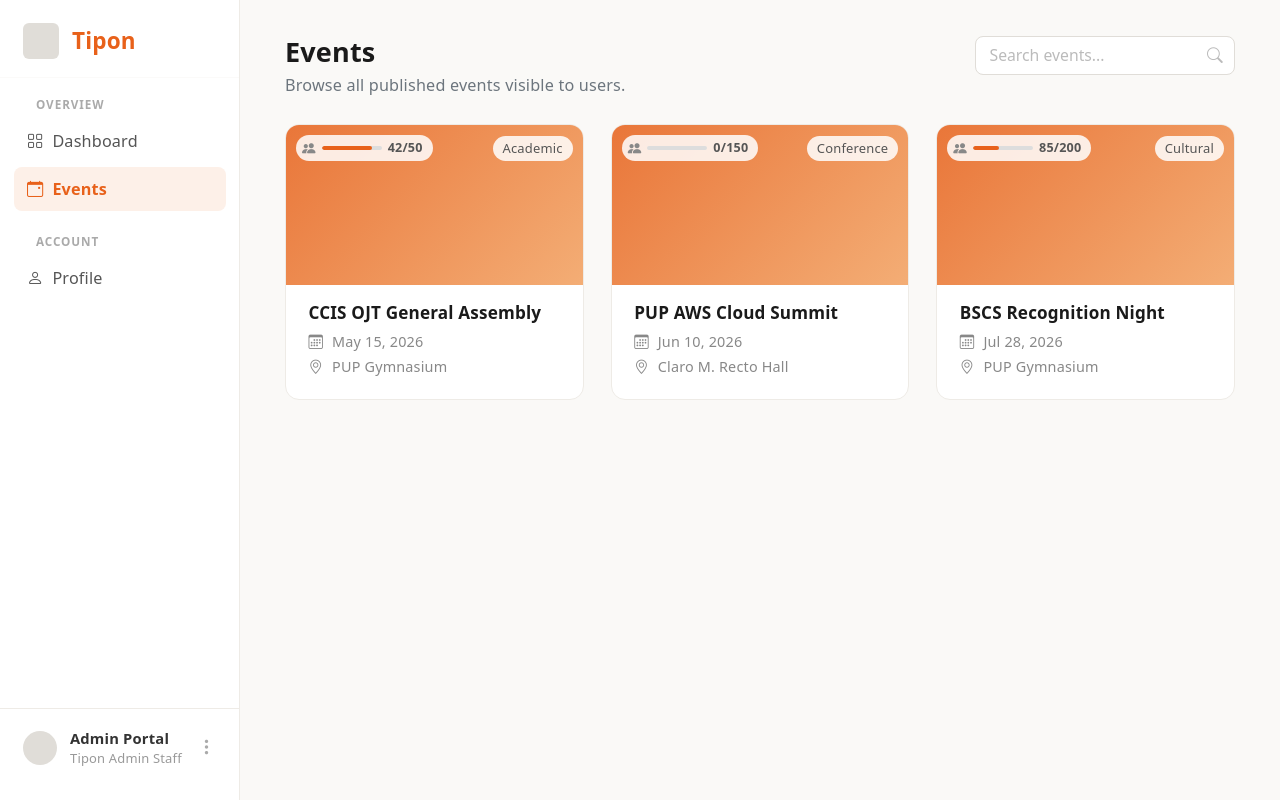
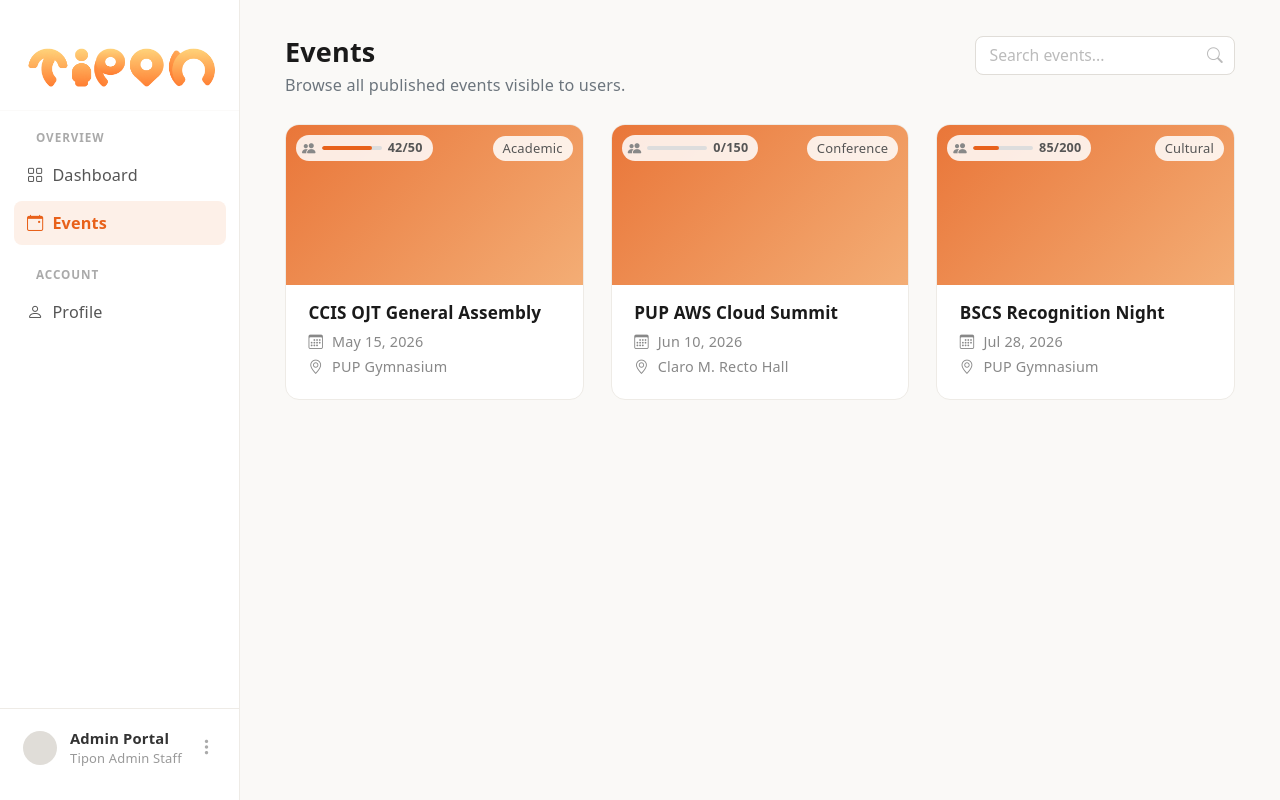
Before and after one commit to Shwarmanism/Tipon, a React (Vite) app in the folder client/: page /admin/events in a window 1280 px wide. Built offline with nearby package versions, Linux system fonts and the light colour scheme.

Commit message:
added tipon logo where applicable

```diff
--- a/client/src/pages/admin/AdminLayout.jsx
+++ b/client/src/pages/admin/AdminLayout.jsx
@@ -1,5 +1,6 @@
 import { useState } from 'react';
 import { NavLink, Outlet, useNavigate } from 'react-router-dom';
+import logo from '../../assets/images/logo.png';
 import './admin.css';
 
 function AdminLayout() {
@@ -30,8 +31,7 @@ function AdminLayout() {
       <aside className="admin-sidebar">
         {/* Logo */}
         <div className="sidebar-logo">
-          <div className="logo-placeholder"></div>
-          <span className="logo-text">Tipon</span>
+          <img src={logo} alt="Tipon" className="sidebar-logo-img" />
         </div>
 
         <hr className="sidebar-divider" />
--- a/client/src/pages/admin/admin.css
+++ b/client/src/pages/admin/admin.css
@@ -30,17 +30,15 @@
 
 .sidebar-logo {
   display: flex;
-  align-items: center;
-  gap: 0.75rem;
-  padding: 0 1.25rem 1rem;
+  align-items: left;
+  justify-content: center;
+  padding: 1rem 1.25rem;
 }
 
-.logo-placeholder {
-  width: 36px;
-  height: 36px;
-  background-color: #e0ddd8;
-  border-radius: 6px;
-  flex-shrink: 0;
+.sidebar-logo-img {
+  width: 200px;
+  height: auto;
+  object-fit: contain;
 }
 
 .logo-text {
--- a/client/src/pages/auth/Login.jsx
+++ b/client/src/pages/auth/Login.jsx
@@ -1,6 +1,7 @@
 import { useState } from 'react';
 import { Link, useNavigate } from 'react-router-dom';
 import './auth.css';
+import logo from '../../assets/images/logo.png';
 
 const EMPTY_FORM = {
   email:    '',
@@ -82,7 +83,7 @@ export default function Login() {
 
       {/* Logo */}
       <div className="text-center mb-4">
-        <span className="logo-text" style={{ fontSize: '2rem' }}>Tipon</span>
+        <img src={logo} alt="Tipon" className="auth-logo" />
       </div>
 
       <h1 className="auth-title">Welcome Back</h1>
--- a/client/src/pages/auth/auth.css
+++ b/client/src/pages/auth/auth.css
@@ -28,9 +28,9 @@
 }
 
 .auth-logo {
-  height: 96px;
+  height: 60px;
   width: auto;
-  margin-bottom: 2rem;
+  object-fit: contain;
 }
 
 .auth-illustration {
--- a/client/src/pages/user/UserLayout.jsx
+++ b/client/src/pages/user/UserLayout.jsx
@@ -1,6 +1,7 @@
 import { NavLink, Outlet, useNavigate } from 'react-router-dom';
 import { useState } from 'react';
 import './user.css';
+import logo from '../../assets/images/logo.png';
 
 function UserLayout() {
   const navigate = useNavigate();
@@ -43,8 +44,7 @@ function UserLayout() {
 
           {/* Logo */}
           <div className="user-navbar-logo">
-            <div className="logo-placeholder"></div>
-            <span className="logo-text">Tipon</span>
+            <img src={logo} alt="Tipon" className="user-navbar-logo-img" />
           </div>
 
           {/* Nav links */}
--- a/client/src/pages/user/user.css
+++ b/client/src/pages/user/user.css
@@ -28,6 +28,12 @@
   align-items: center;
   gap: 0.6rem;
   flex-shrink: 0;
+}
+
+.user-navbar-logo-img {
+  height: 36px;
+  width: auto;
+  object-fit: contain;
 }
 
 /* ─── Nav Links ────────────────────────────────────────── */
```
